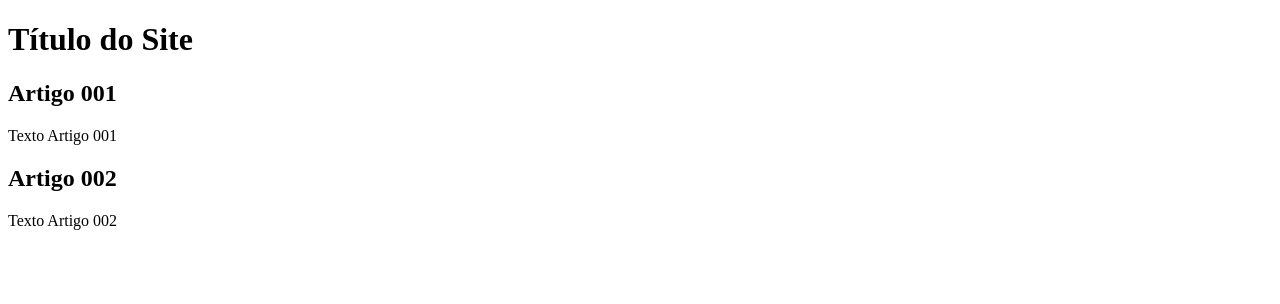
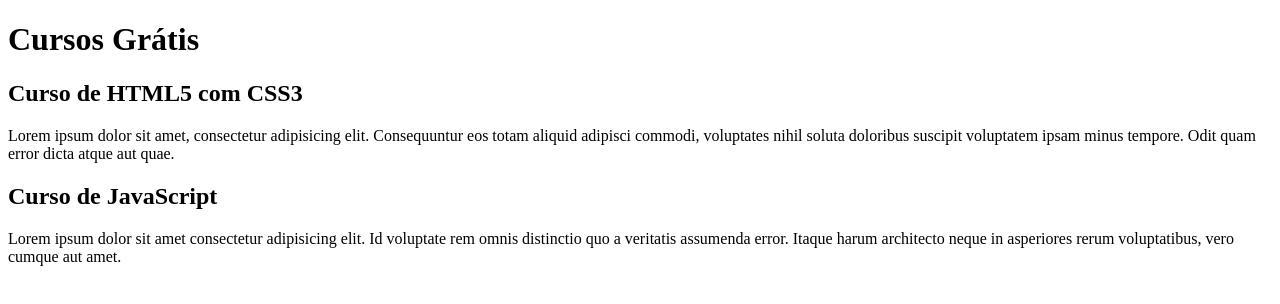
Before and after one commit to GustavoMarolato/projeto-site, a plain HTML site: page index.html in a window 1280 px wide. Drawn offline with Linux system fonts and the light colour scheme.

Commit message:
comecei a escrever o conteúdo

```diff
--- a/index.html
+++ b/index.html
@@ -8,15 +8,15 @@
 <body>
     <main>
         <header>
-            <h1>Título do Site</h1>
+            <h1>Cursos Grátis</h1>
         </header>
         <article>
-            <h2>Artigo 001</h2>
-            <p>Texto Artigo 001</p>
+            <h2>Curso de HTML5 com CSS3</h2>
+            <p>Lorem ipsum dolor sit amet, consectetur adipisicing elit. Consequuntur eos totam aliquid adipisci commodi, voluptates nihil soluta doloribus suscipit voluptatem ipsam minus tempore. Odit quam error dicta atque aut quae.</p>
         </article>
         <article>
-            <h2>Artigo 002</h2>
-            <p>Texto Artigo 002</p>
+            <h2>Curso de JavaScript</h2>
+            <p>Lorem ipsum dolor sit amet consectetur adipisicing elit. Id voluptate rem omnis distinctio quo a veritatis assumenda error. Itaque harum architecto neque in asperiores rerum voluptatibus, vero cumque aut amet.</p>
         </article>
     </main>
 </body>
```
